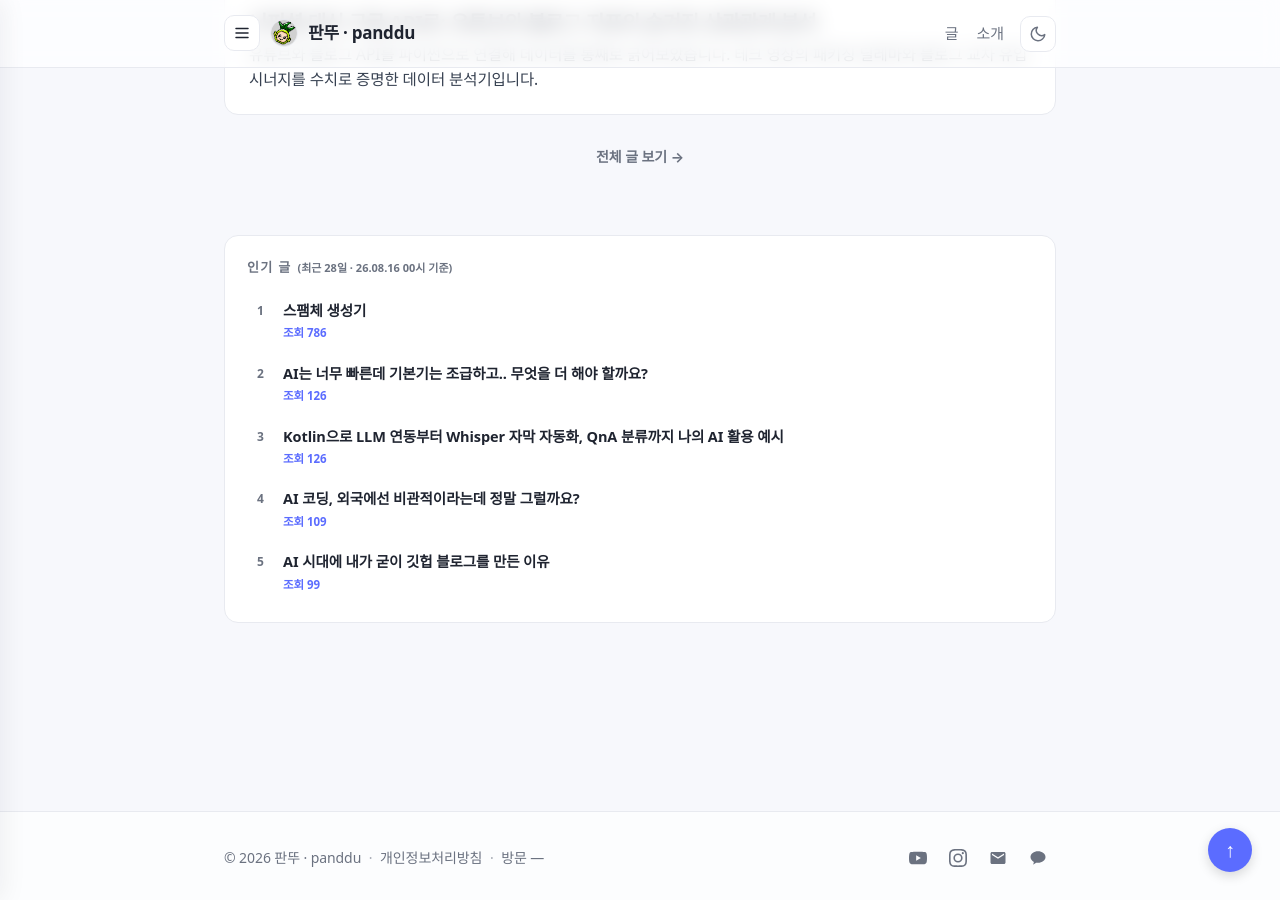
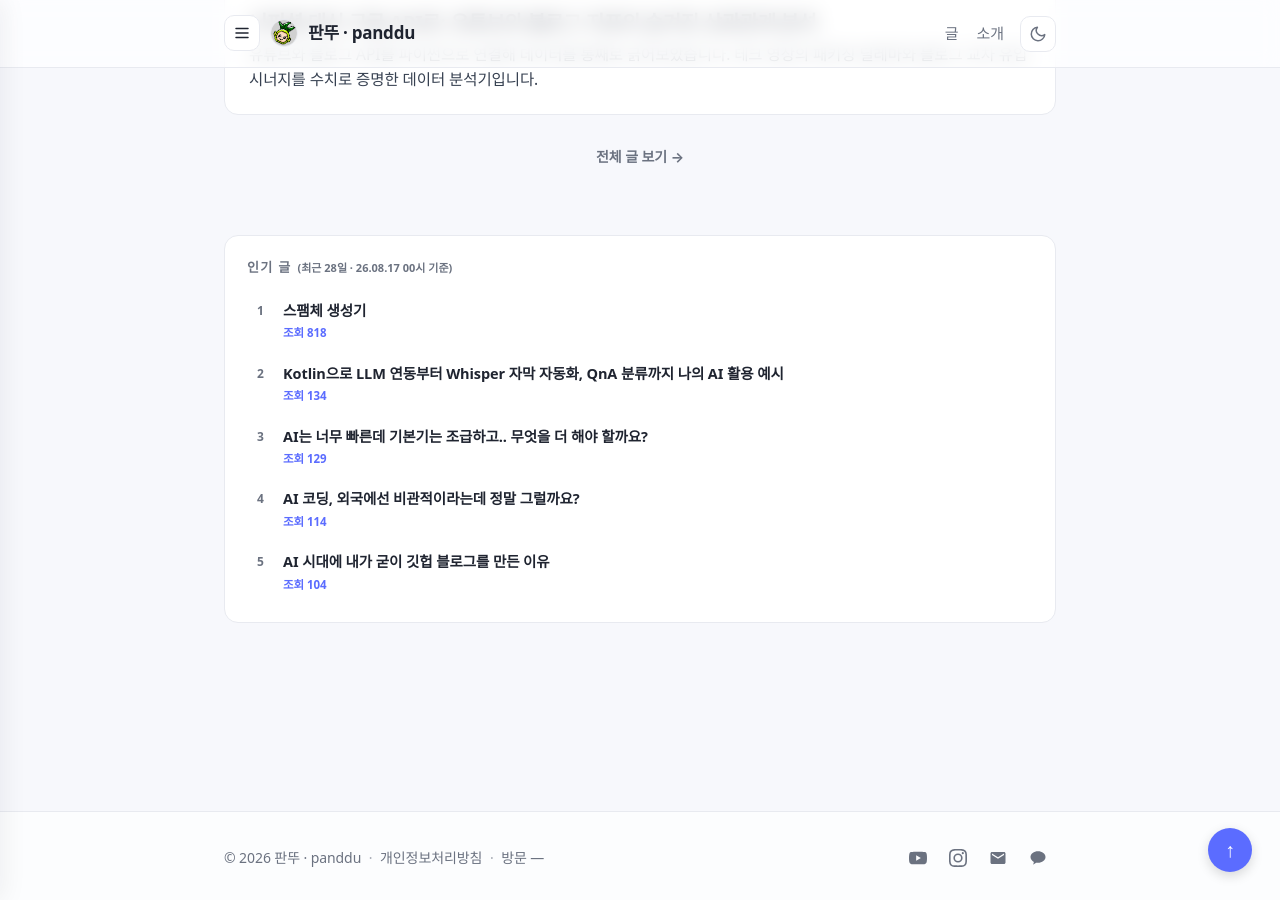
Before and after one commit to panddu/panddu.github.io, a Jekyll site: the page built from index.html, in a window 1280 px wide and 900 px high, scrolled down 1992 px. Built offline with Jekyll 4.4.1, drawn with Linux system fonts in a browser that asks for light colours; some web fonts are replaced.

Commit message:
chore: update popular posts

```diff
--- a/_data/popular_posts.json
+++ b/_data/popular_posts.json
@@ -1,31 +1,31 @@
 {
-  "generated_at": "2026-08-16T00:18:17+09:00",
+  "generated_at": "2026-08-17T00:19:23+09:00",
   "period_days": 28,
   "posts": [
     {
       "title": "스팸체 생성기",
       "url": "/posts/2019/04/spammaker/",
-      "views": 786
+      "views": 818
+    },
+    {
+      "title": "Kotlin으로 LLM 연동부터 Whisper 자막 자동화, QnA 분류까지 나의 AI 활용 예시",
+      "url": "/posts/2026/08/panddu-ai-workflow/",
+      "views": 134
     },
     {
       "title": "AI는 너무 빠른데 기본기는 조급하고.. 무엇을 더 해야 할까요?",
       "url": "/posts/2026/08/ai-and-basic-skills/",
-      "views": 126
-    },
-    {
-      "title": "Kotlin으로 LLM 연동부터 Whisper 자막 자동화, QnA 분류까지 나의 AI 활용 예시",
-      "url": "/posts/2026/08/panddu-ai-workflow/",
-      "views": 126
+      "views": 129
     },
     {
       "title": "AI 코딩, 외국에선 비관적이라는데 정말 그럴까요?",
       "url": "/posts/2026/08/ai-coding-sentiment/",
-      "views": 109
+      "views": 114
     },
     {
       "title": "AI 시대에 내가 굳이 깃헙 블로그를 만든 이유",
       "url": "/posts/2026/08/why-i-made-github-blog/",
-      "views": 99
+      "views": 104
     }
   ]
 }
```
